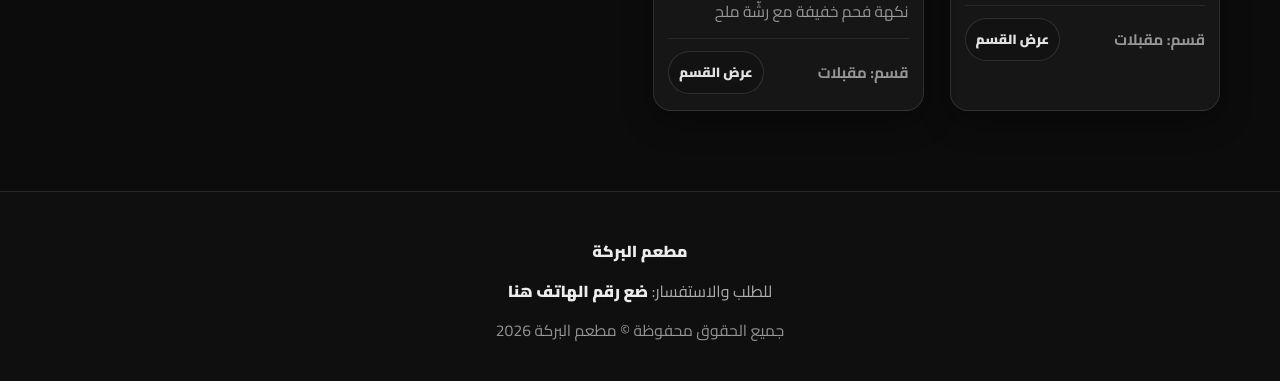
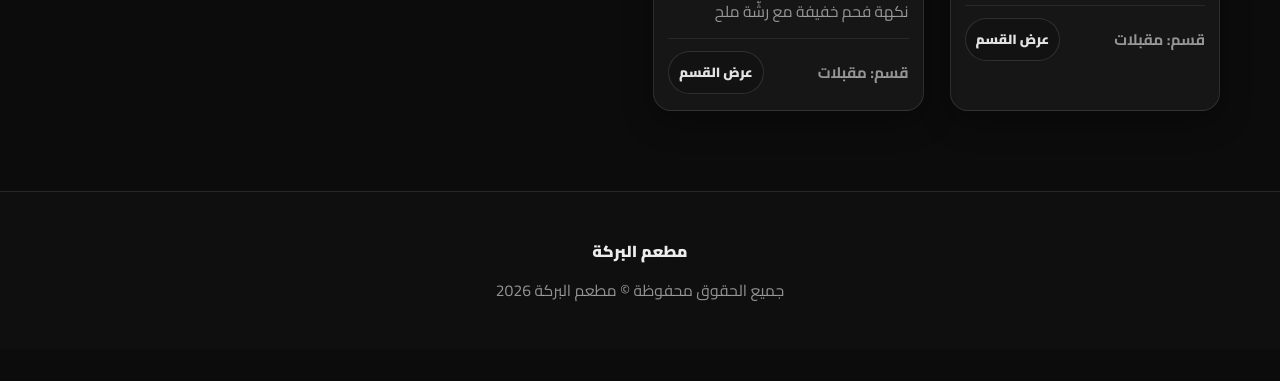
Before and after one commit to mohammedalsharif/Al-Baraka-Restaurant, a plain HTML site: page index.html in a window 1280 px wide. Shown: the part 3884-4265 px from the top of the page. After the commit the page ends 4233 px from the top, so only its background shows below. Drawn offline with Linux system fonts and the light colour scheme.

Commit message:
Update index.html

```diff
--- a/index.html
+++ b/index.html
@@ -813,7 +813,7 @@
     <footer style="text-align: center; padding: 44px 16px; color: var(--text-muted); border-top: 1px solid rgba(255,255,255,0.10); margin-top: 24px; background: rgba(18,18,18,0.45);">
         <div style="max-width:1200px; margin:0 auto; display:grid; gap:10px;">
             <div style="font-weight:900; color:rgba(255,255,255,0.92)">مطعم البركة</div>
-            <div style="color:rgba(255,255,255,0.65)">للطلب والاستفسار: <span style="color:rgba(255,255,255,0.92); font-weight:800">ضع رقم الهاتف هنا</span></div>
+
             <div style="color:rgba(255,255,255,0.55); font-size:0.98rem">جميع الحقوق محفوظة © مطعم البركة 2026</div>
         </div>
     </footer>
```
